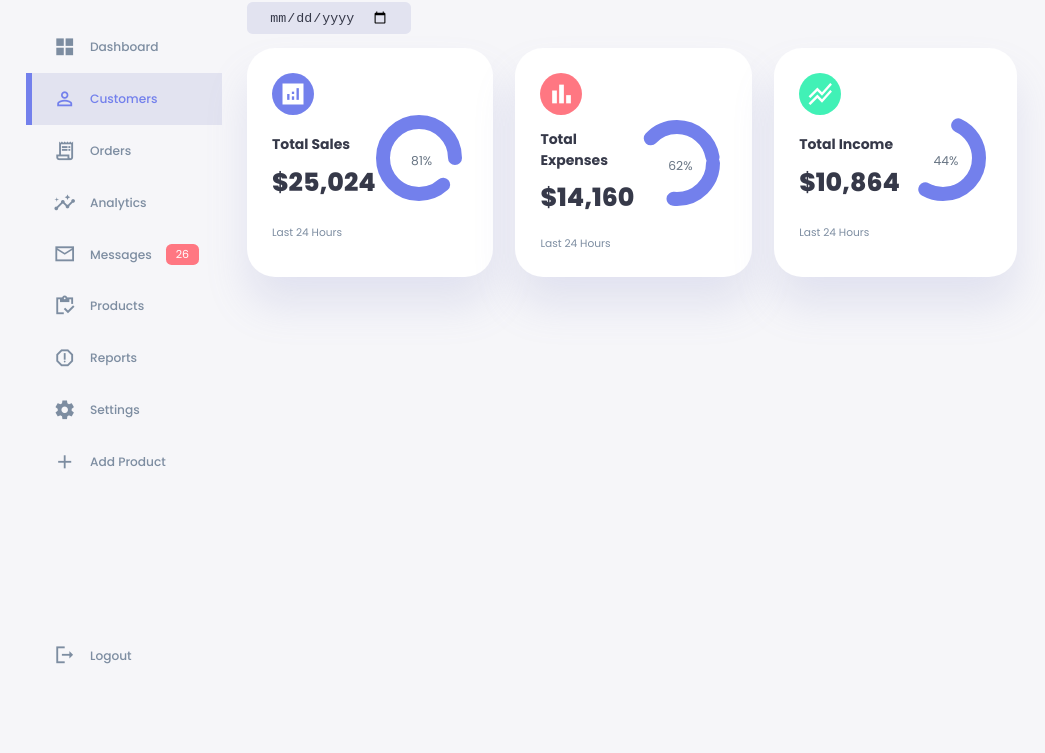
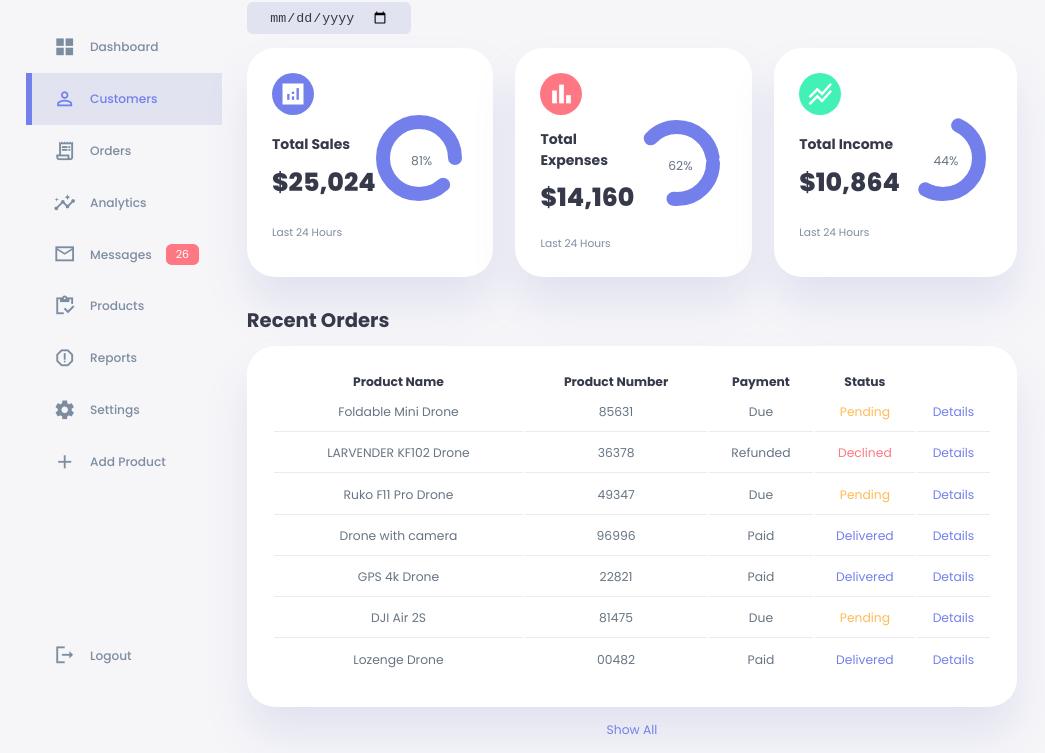
Before and after one commit to marikafikys/admin-dashboard, a plain HTML site: page index.html in a window 1280 px wide. Shown: the part 70-823 px from the top of the page, without its empty margins (0-1045 px from the left). Before the commit the page ends 800 px from the top, so only its background shows below. Drawn offline with Linux system fonts and the light colour scheme; a web font is replaced by a local one.

Commit message:
feat:  implement main section

```diff
--- a/index.html
+++ b/index.html
@@ -129,8 +129,74 @@
 				<!--------------- END OF INCOME --------------->
 			</div>
 			<!--------------- END OF INSIGHTS --------------->
-
+			<div class="recent-orders">
+				<h2>Recent Orders</h2>
+				<table>
+					<thead>
+						<tr>
+							<th>Product Name</th>
+							<th>Product Number</th>
+							<th>Payment</th>
+							<th>Status</th>
+							<th></th>
+						</tr>
+					</thead>
+					<tbody>
+						<tr>
+							<td>Foldable Mini Drone</td>
+							<td>85631</td>
+							<td>Due</td>
+							<td class="warning">Pending</td>
+							<td class="primary">Details</td>
+						</tr>
+						<tr>
+							<td>LARVENDER KF102 Drone</td>
+							<td>36378</td>
+							<td>Refunded</td>
+							<td class="danger">Declined</td>
+							<td class="primary">Details</td>
+						</tr>
+						<tr>
+							<td>Ruko F11 Pro Drone</td>
+							<td>49347</td>
+							<td>Due</td>
+							<td class="warning">Pending</td>
+							<td class="primary">Details</td>
+						</tr>
+						<tr>
+							<td>Drone with camera</td>
+							<td>96996</td>
+							<td>Paid</td>
+							<td class="primary">Delivered</td>
+							<td class="primary">Details</td>
+						</tr>
+						<tr>
+							<td>GPS 4k Drone</td>
+							<td>22821</td>
+							<td>Paid</td>
+							<td class="primary">Delivered</td>
+							<td class="primary">Details</td>
+						</tr>
+						<tr>
+							<td>DJI Air 2S</td>
+							<td>81475</td>
+							<td>Due</td>
+							<td class="warning">Pending</td>
+							<td class="primary">Details</td>
+						</tr>
+						<tr>
+							<td>Lozenge Drone</td>
+							<td>00482</td>
+							<td>Paid</td>
+							<td class="primary">Delivered</td>
+							<td class="primary">Details</td>
+						</tr>
+					</tbody>
+				</table>
+				<a href="#">Show All</a>
+			</div>
 		</main>
+		<!--------------- END OF MAIN --------------->
 	</div>
 </body>
 </html>
--- a/style.css
+++ b/style.css
@@ -341,3 +341,44 @@ main .insights small {
 	margin-top: 1.3rem;
 	display: block;
 }
+
+/*=================== RECENT ORDERS =================== */
+
+main .recent-orders {
+	margin-top: 2rem;
+}
+
+main .recent-orders h2 {
+	margin-bottom: 0.8rem;
+}
+
+main .recent-orders table {
+	background: var(--color-white);
+	width: 100%;
+	border-radius: var(--card-border-radius);
+	padding: var(--card-padding);
+	text-align: center;
+	box-shadow: var(--box-shadow);
+	transition: all 300ms ease;
+}
+
+main .recent-orders table:hover {
+	box-shadow: none;
+}
+
+main table tbody td {
+	height: 2.8rem;
+	border-bottom: 1px solid var(--color-light);
+	color: var(--color-dark-variant);
+}
+
+main table tbody tr:last-child td {
+	border: none;
+}
+
+main .recent-orders a {
+	text-align: center;
+	display: block;
+	margin: 1rem auto;
+	color: var(--color-primary);
+}
```
